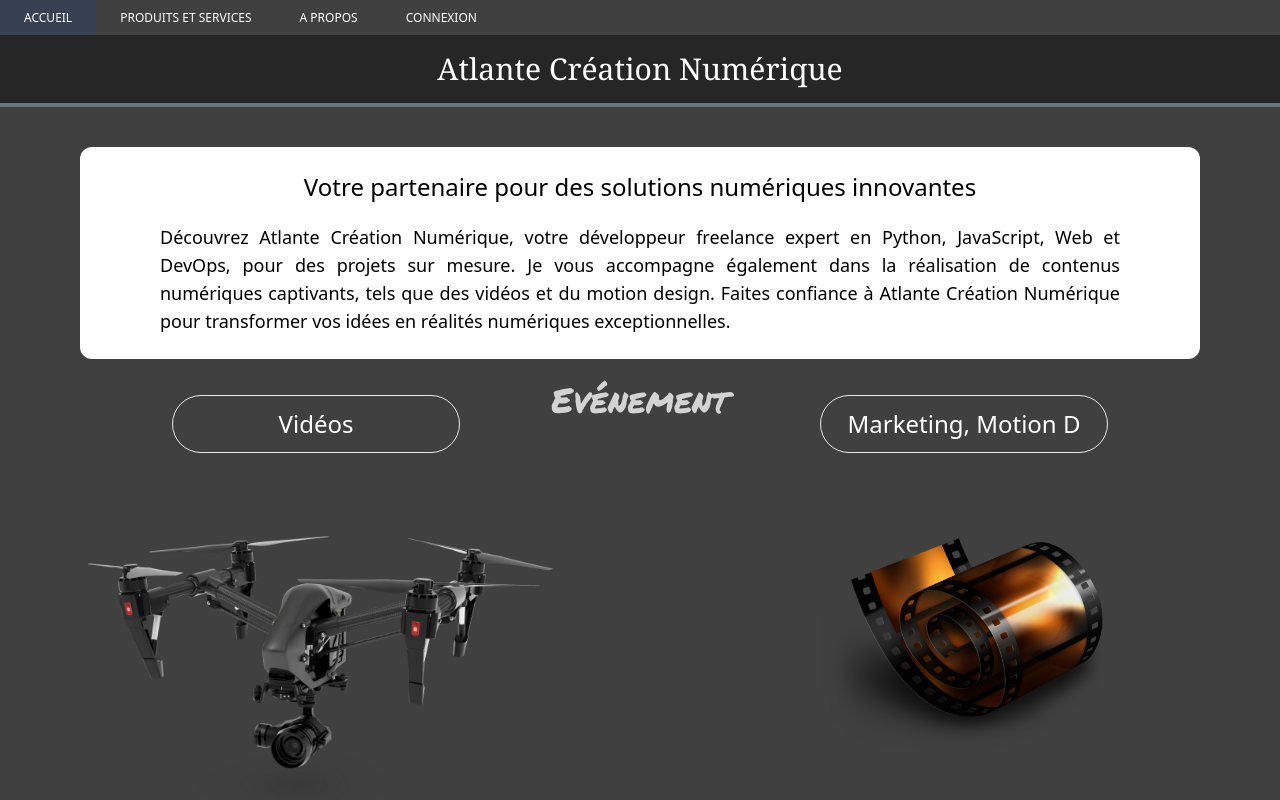
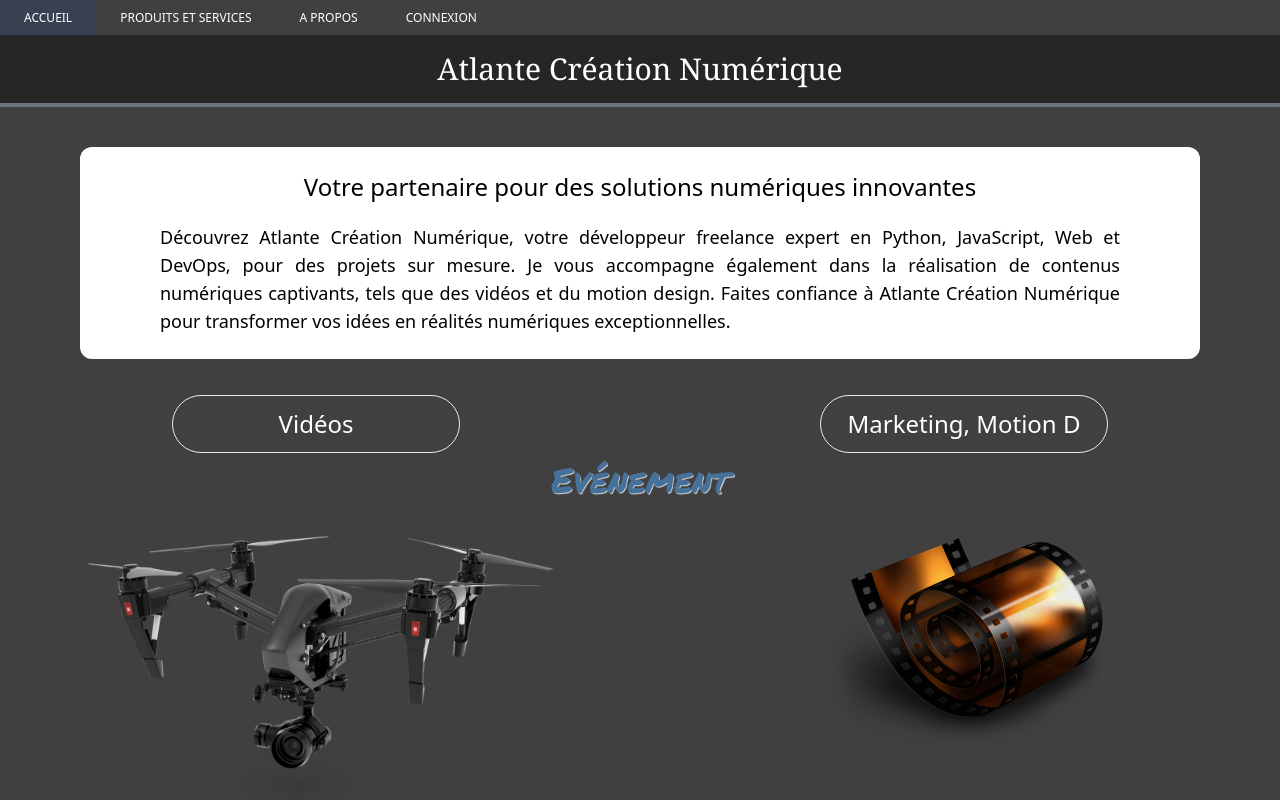
Before and after one commit to bsao17/AtlanteVideo_Client_ReactTS, a React (Create React App) app: page /home in a window 1280 px wide. Shown: the top 800 px of the page. Built offline with nearby package versions, Linux system fonts and the light colour scheme; what tw-elements would draw is missing.

Commit message:
feat: update Reason.css animation

```diff
--- a/src/components/reasons/Reason.css
+++ b/src/components/reasons/Reason.css
@@ -18,14 +18,15 @@
     justify-content: center;
     align-items: center;
     position: absolute;
-    top: 50%;
+    top: 60%;
     left: 50%;
     transform: translate(-50%, -50%);
     z-index: 1000;
 }
 
 .text-enter-active {
-    color: white;
+    color: #4780B7;
+    text-shadow: 1px 1px 1px white;
     font-size: 45px;
     text-align: center;
     font-family: 'Permanent Marker', cursive !important;
--- a/src/pages/Home.tsx
+++ b/src/pages/Home.tsx
@@ -22,7 +22,7 @@ function Home() {
   return (
     <>
       <TitleCard title="Atlante Création Numérique" />
-      <div id="reasonsStyle" className="z-0 w-full text-white z-0 mt-10">
+      <div id="reasonsStyle" className="z-0 w-full z-0 mt-10">
           <Reason reasons={reasons} />
       </div>
       <div className="text-center text-base md:text-lg lg:text-justify p-4 md:p-6 lg:pl-20 lg:pr-20 ml-4 md:ml-10 lg:ml-20 mr-4 md:mr-10 lg:mr-20 mt-5 bg-white rounded-xl">
--- a/src/pages/MotionDesign.tsx
+++ b/src/pages/MotionDesign.tsx
@@ -13,8 +13,8 @@ const MotionDesign: React.FC = () => {
 
     const videos: VideoItem[] = [
         {
-            url: "https://www.youtube.com/watch?v=1sF1CZVQ8ts",
-            thumbnail: "https://img.youtube.com/vi/1sF1CZVQ8ts/maxresdefault.jpg",
+            url: "https://youtu.be/2u5jfCyoPYs",
+            thumbnail: "https://img.youtube.com/vi/2u5jfCyoPYs/maxresdefault.jpg",
         },
         {
             url: "https://youtu.be/mjolL7sx_Ps",
--- a/src/pages/Signin.tsx
+++ b/src/pages/Signin.tsx
@@ -30,7 +30,6 @@ const Signin = () => {
                             />
                         </div>
                         <div className="xl:ml-20 xl:w-5/12 lg:w-5/12 md:w-8/12 mb-12 md:mb-0">
-
                             {/* Form start */}
                             <form>
                                 <div className="flex flex-row items-center justify-center lg:justify-start">
@@ -41,7 +40,6 @@ const Signin = () => {
                                         data-mdb-ripple-color="light"
                                         className="inline-block p-3 bg-blue-600 text-white font-medium text-xs leading-tight uppercase rounded-full shadow-md hover:bg-blue-700 hover:shadow-lg focus:bg-blue-700 focus:shadow-lg focus:outline-none focus:ring-0 active:bg-blue-800 active:shadow-lg transition duration-150 ease-in-out mx-1"
                                     >
-
                                         <svg xmlns="http://www.w3.org/2000/svg" viewBox="0 0 320 512" className="w-4 h-4">
                                             <path
                                                 fill="currentColor"
@@ -96,7 +94,6 @@ const Signin = () => {
                                 </div>
 
                                 <div className="mb-6">
-
 
                                     {/******************************/}
                                     <input
```
